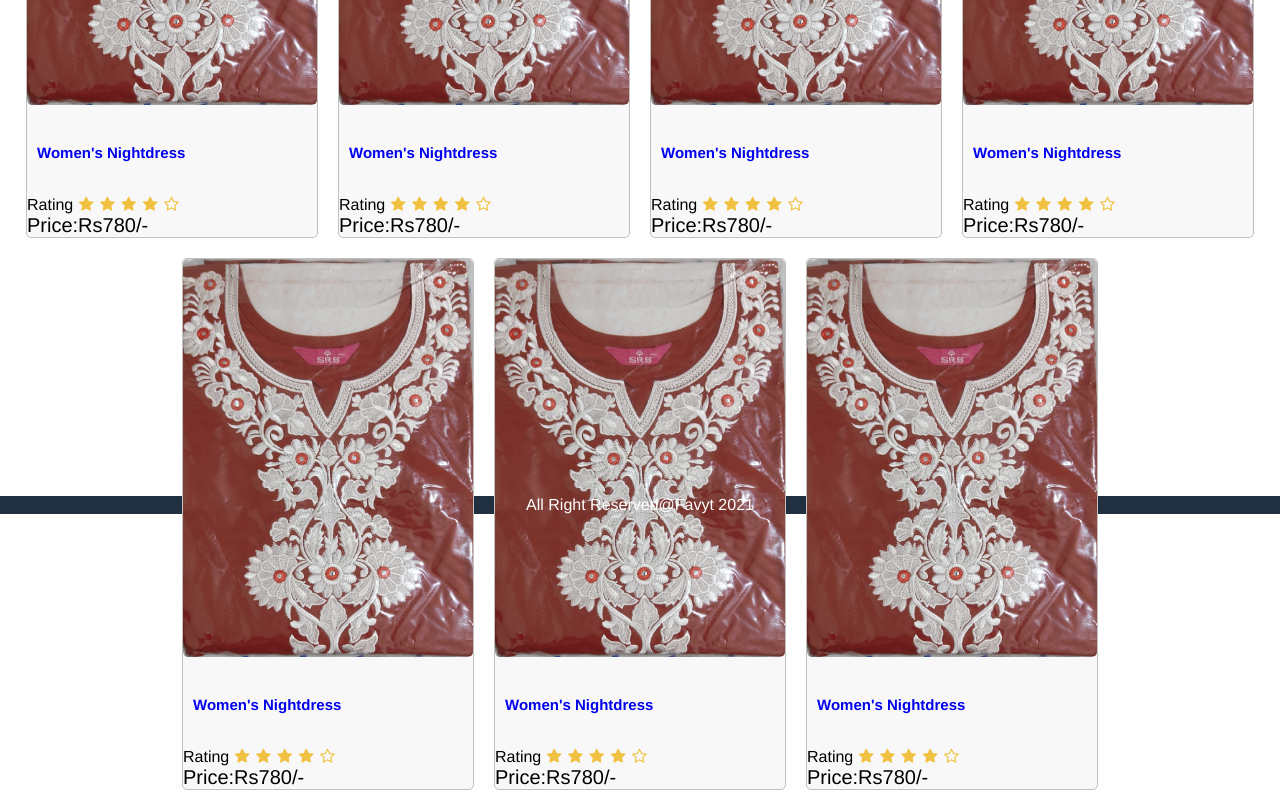
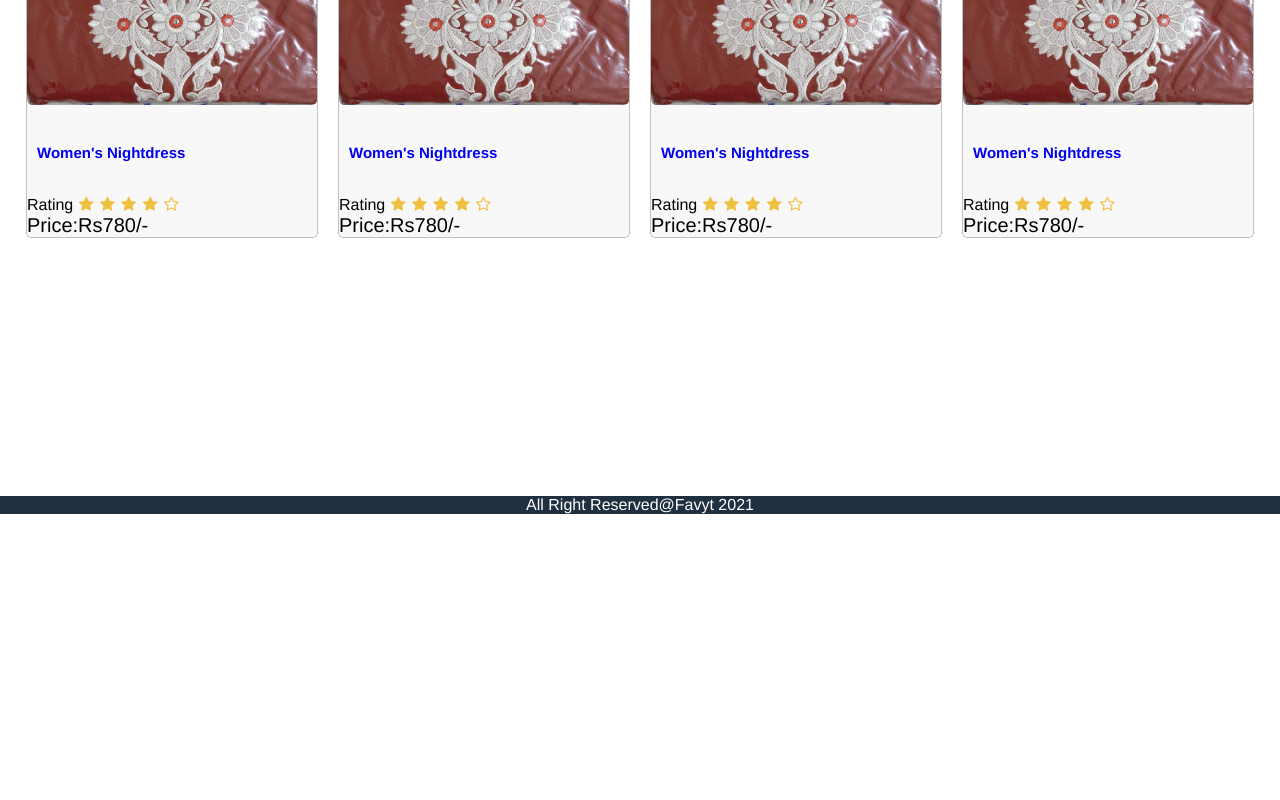
Before and after one commit to amrendrakind/favyt, a React (Create React App) app: page / in a window 1280 px wide. Shown: the part 338-1138 px from the top of the page. After the commit the page ends 852 px from the top, so only its background shows below. Built offline with nearby package versions, Linux system fonts and the light colour scheme.

Commit message:
Favyt Update

```diff
--- a/src/frontend/template/Products/Product.js
+++ b/src/frontend/template/Products/Product.js
@@ -9,9 +9,7 @@ const Product = () => {
                     <ProductCard />
                     <ProductCard />
                     <ProductCard />
-                    <ProductCard />
-                    <ProductCard />
-                    <ProductCard />
+
                 </div>
             </div>
         </body>
```
